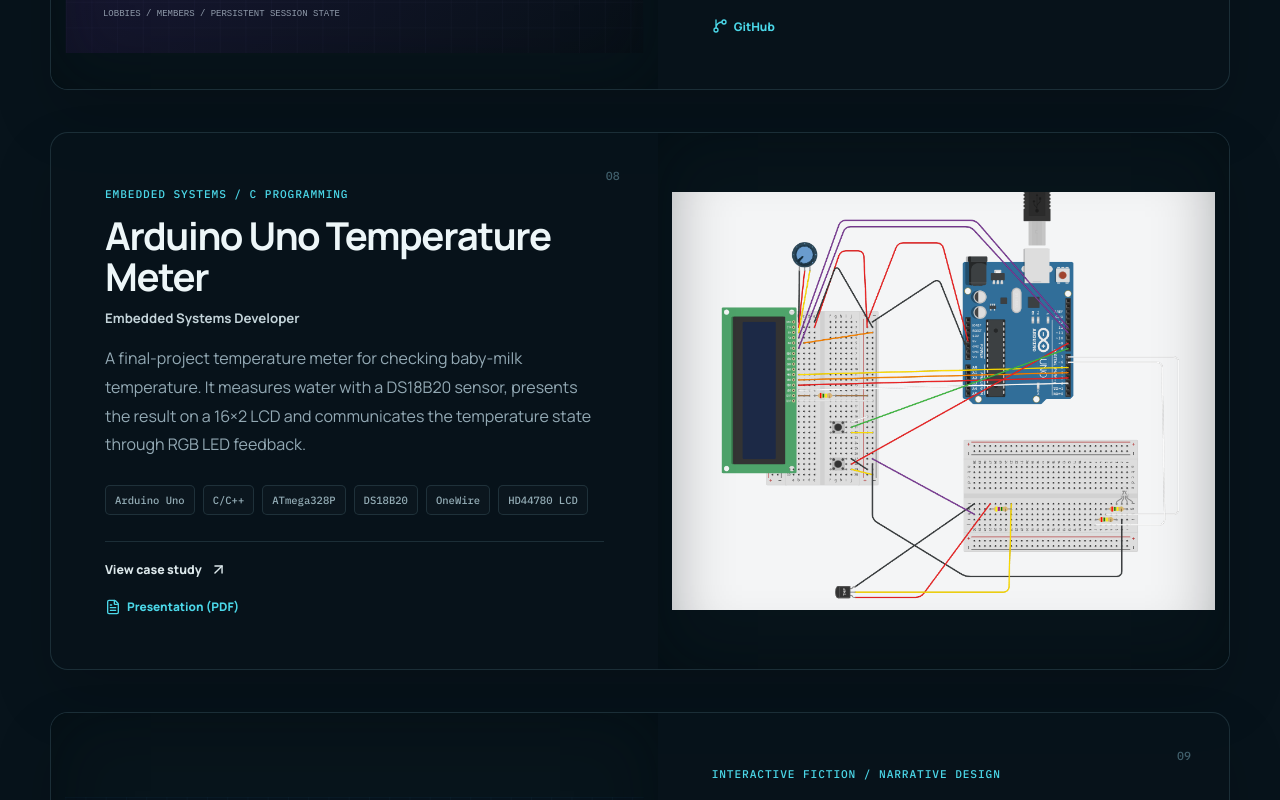
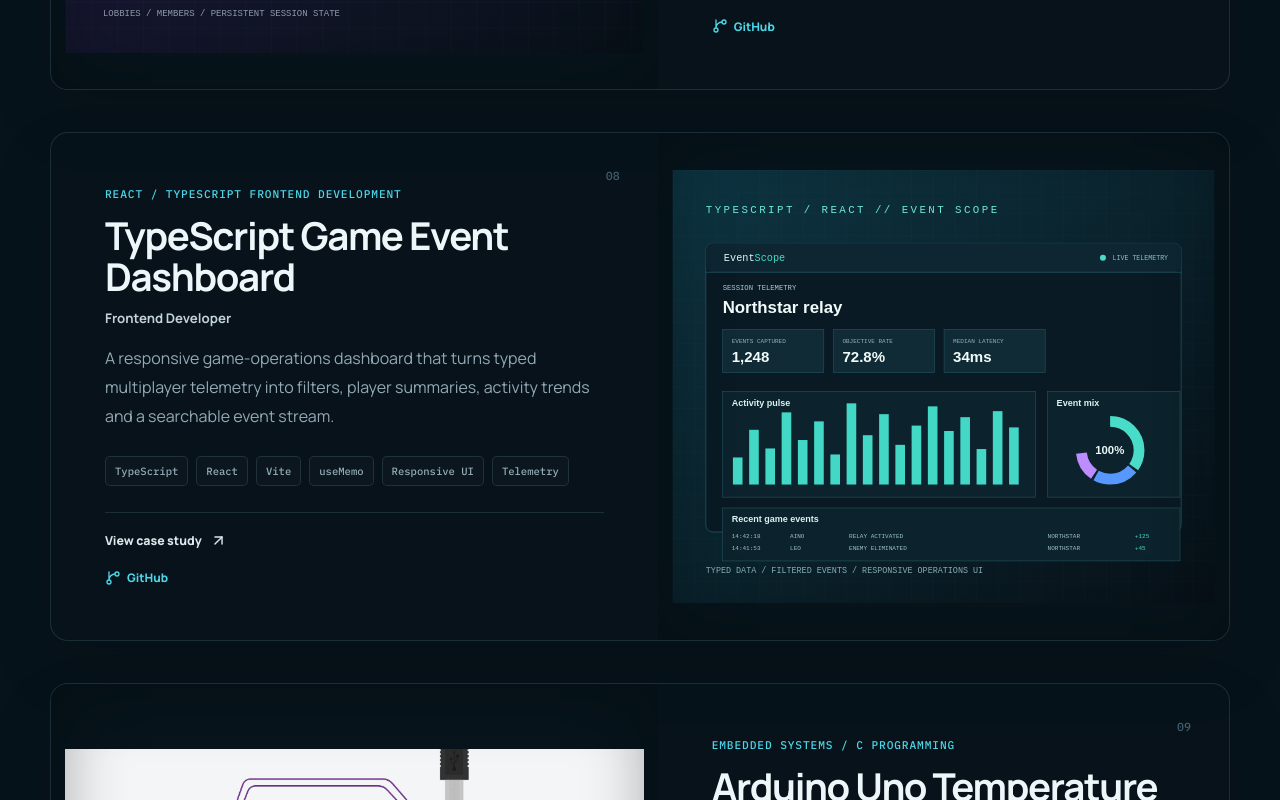
Before and after one commit to Make4T/portfolio, a React (Vite) app: page / in a window 1280 px wide. Shown: the part 5680-6480 px from the top of the page. Built offline with nearby package versions, Linux system fonts and the light colour scheme.

Commit message:
Add TypeScript event dashboard to portfolio

```diff
--- a/src/data/projects.ts
+++ b/src/data/projects.ts
@@ -113,6 +113,20 @@
     featured: true,
   },
   {
+    // React and TypeScript dashboard sample: typed telemetry data with interactive filtering.
+    title: "TypeScript Game Event Dashboard",
+    category: "React / TypeScript Frontend Development",
+    role: "Frontend Developer",
+    description: "A responsive game-operations dashboard that turns typed multiplayer telemetry into filters, player summaries, activity trends and a searchable event stream.",
+    technologies: ["TypeScript", "React", "Vite", "useMemo", "Responsive UI", "Telemetry"],
+    image: "./images/projects/typescript-event-dashboard.svg",
+    imageAlt: "Game operations dashboard showing telemetry metrics, a chart and an event table",
+    systems: ["Typed event and player domain models", "Derived filter state with useMemo", "Event-category controls", "Player cohort filtering", "Searchable activity stream", "Responsive dashboard layout", "Production build and lint verification"],
+    challenge: "Telemetry interfaces must make dense data quickly understandable without hiding the underlying event detail. The dashboard uses a small typed domain model to derive the visible event stream and category summaries from one source of truth.",
+    github: "https://github.com/Make4T/typescript-game-event-dashboard",
+    featured: true,
+  },
+  {
     title: "Arduino Uno Temperature Meter",
     category: "Embedded Systems / C Programming",
     role: "Embedded Systems Developer",
```
Also changed, not shown: public/images/projects/typescript-event-dashboard.svg (added).
